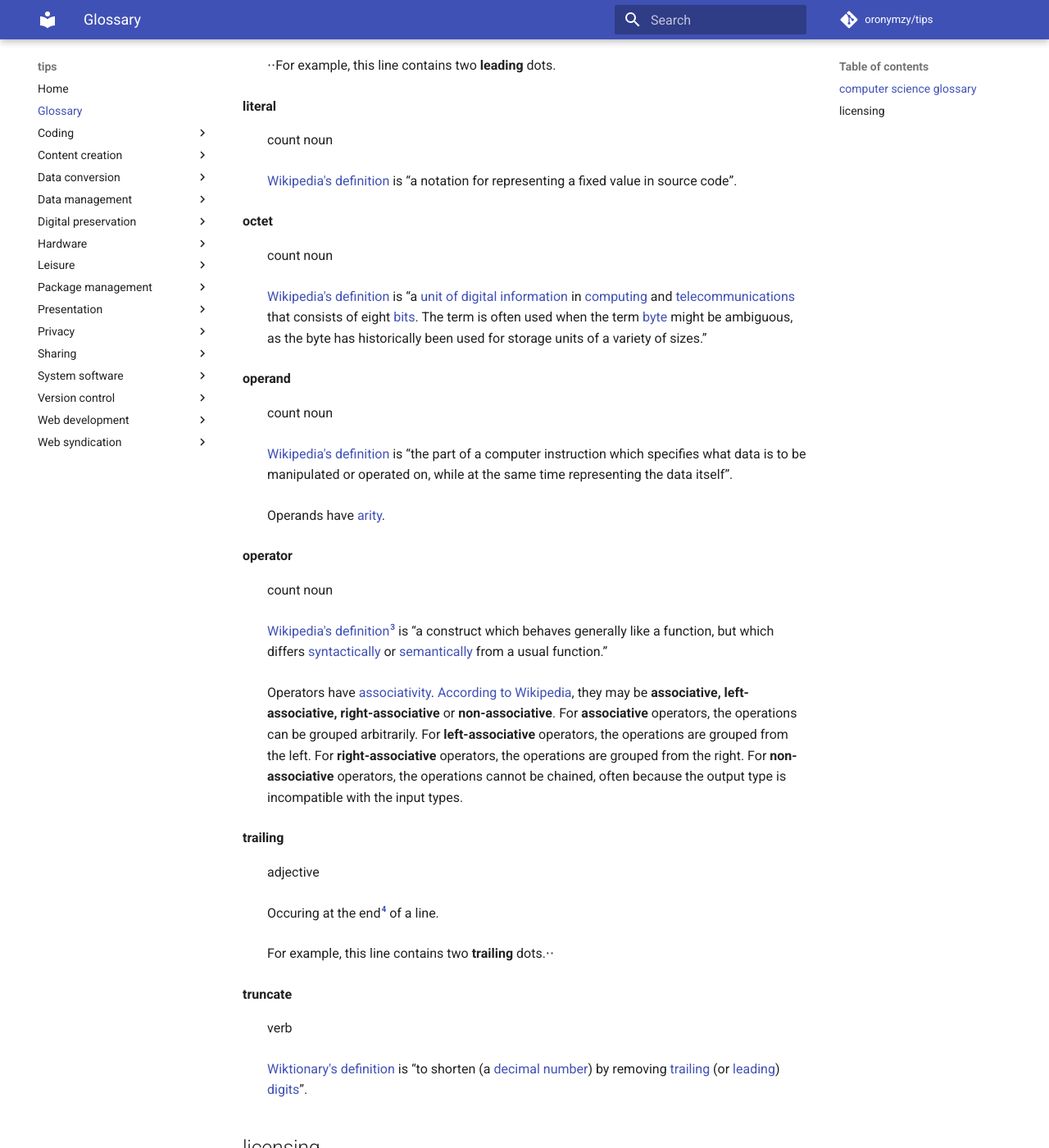
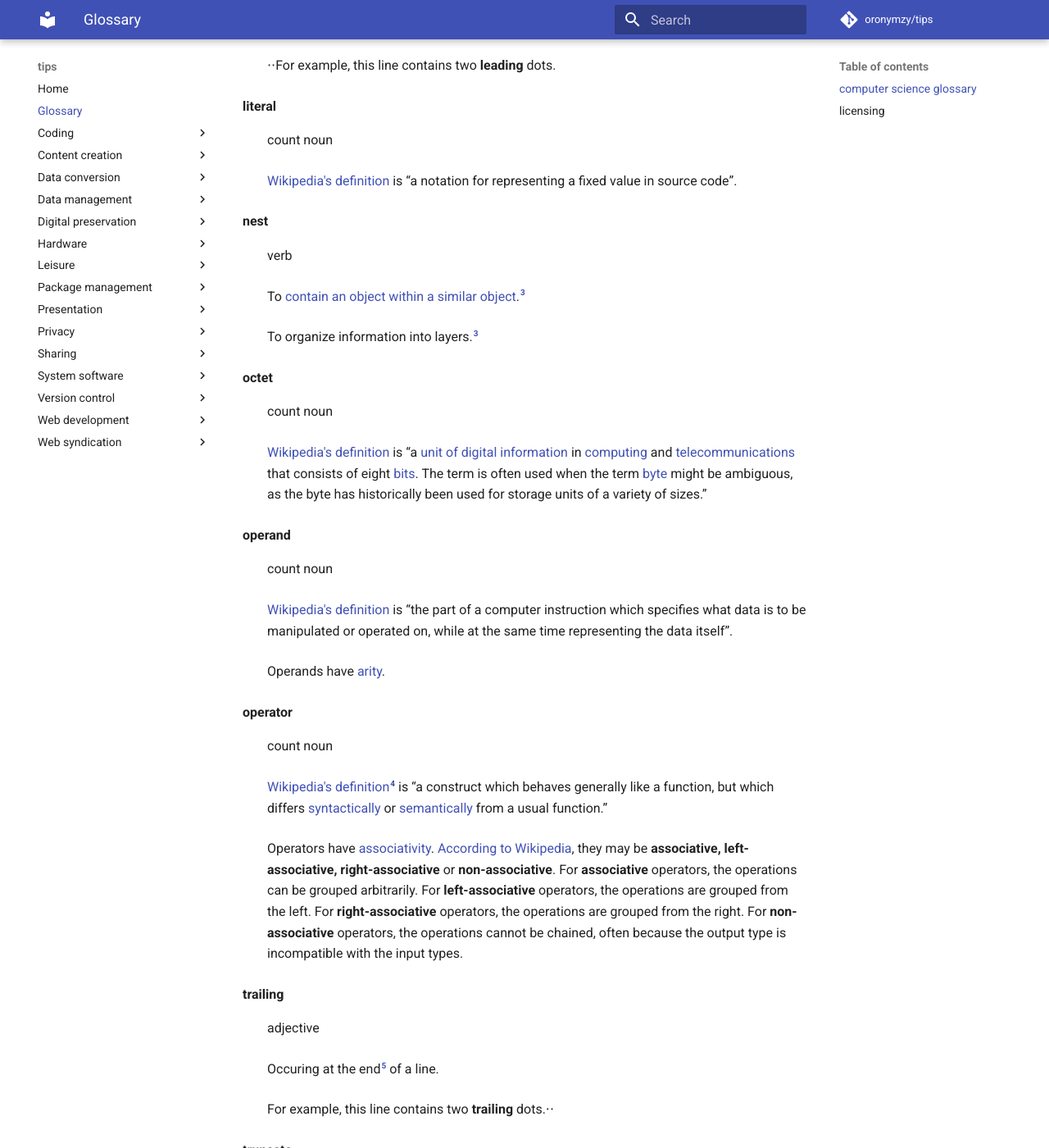
Before and after one commit to oronymzy/tips, an MkDocs documentation site: the page built from docs/glossry.md, in a window 1280 px wide and 1400 px high, scrolled down 1061 px. Shown: the whole window at 82% size. Built offline with MkDocs 1.6.1 and Material for MkDocs 9.7.7, drawn with Linux system fonts in a browser that asks for light colours; comment, search, counter and statistics services are not loaded; some of the changed text lies outside the part shown.

Commit message:
Add 'nest' concept, add list item
Add 'nest' concept, with footnote.
Add 'Nesting (computing)' unordered list item
with hyperlink in 'licensing' section.

```diff
--- a/docs/glossry.md
+++ b/docs/glossry.md
@@ -28,6 +28,11 @@ These are concepts I find especially confusing, ambiguous, or difficult to remem
 : count noun
 : [Wikipedia's definition](https://en.wikipedia.org/wiki/Literal_(computer_programming)) is “a notation for representing a fixed value in source code”.
 
+**nest** {: #nestdef }
+: verb
+: To [contain an object within a similar object](https://en.wikipedia.org/wiki/Self-similarity).[^nestdef-note1]
+: To organize information into layers.[^nestdef-note1]
+
 **octet** {: #octetdef }
 : count noun
 : [Wikipedia's definition](https://en.wikipedia.org/wiki/Octet_(computing)) is “a [unit of digital information](https://en.wikipedia.org/wiki/Units_of_information) in [computing](https://en.wikipedia.org/wiki/Computing) and [telecommunications](https://en.wikipedia.org/wiki/Telecommunications) that consists of eight [bits](https://en.wikipedia.org/wiki/Bit). The term is often used when the term [byte](https://en.wikipedia.org/wiki/Byte) might be ambiguous, as the byte has historically been used for storage units of a variety of sizes.”
```
Also changed, not shown: other parts of docs/glossry.md (+2 -0 lines).
